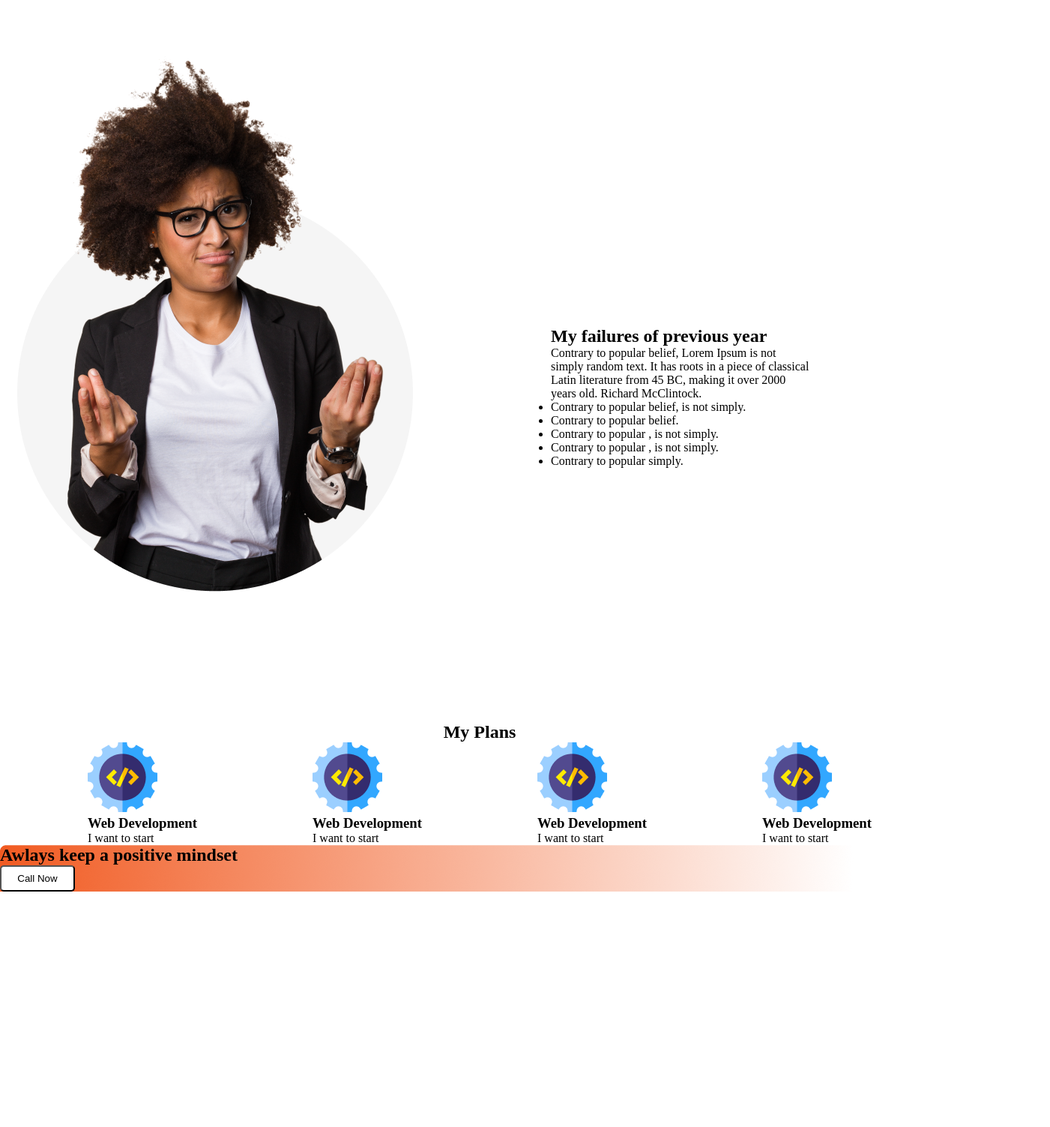
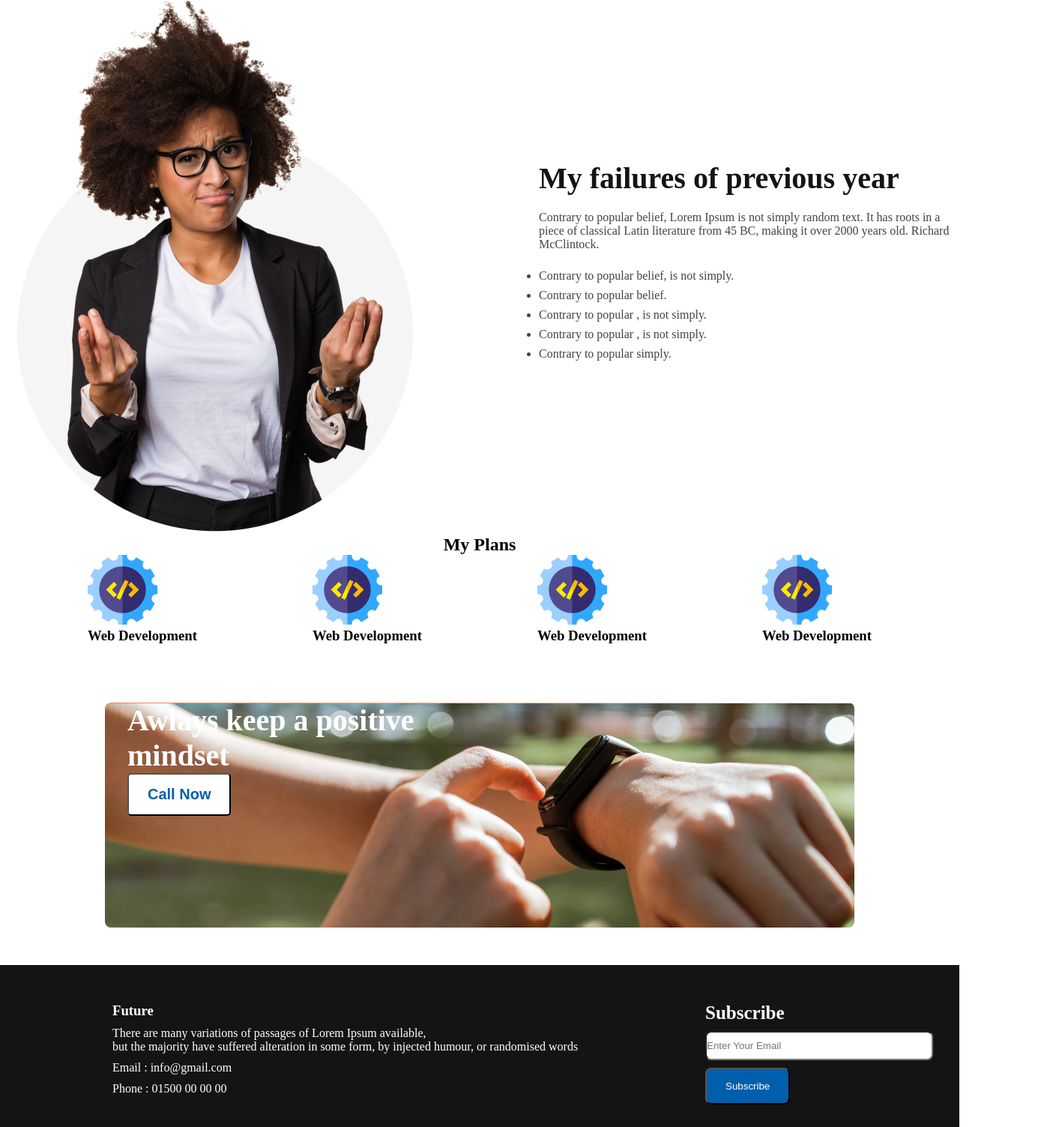
Before and after one commit to mazharulislam-12/new-year-new-me-main, a plain HTML site: page index.html in a window 1280 px wide. Shown: the part 875-2378 px from the top of the page at 75% size, 1401 px wide, since content can reach past the window. Before the commit the page ends 2064 px from the top, so only its background shows below. Drawn offline with Linux system fonts and the light colour scheme.

Commit message:
customise all section

```diff
--- a/CSS/style.css
+++ b/CSS/style.css
@@ -1,67 +1,80 @@
-*{
+* {
   padding: 0;
   margin: 0;
 }
-#main-header{
+#main-header {
   background-image: url("../images/banner/banner3.png");
   text-align: center;
-    height: 100vh;
+  height: 90vh;
 }
-.header-container{
+.header-container {
   padding: 216px 230px 262px 876px;
 }
-.header-container h2{
+.header-container h2 {
   color: #fff;
-    font-weight: bold;
-    width: 525px;
-    margin-bottom: 10px;
+  text-align: right;
+  font-size: 65px;
+  font-weight: 700;
 }
-.header-container p{
+.header-container p {
   color: #fff;
   margin-bottom: 10px;
 }
-.header-container button{
-    background-color: #fff;
-    padding: ;
-    width: 100px;
-    height: 35px;
+.header-container button {
+  background: #fff;
+  border: none;
+  padding: 15px 25px;
   border-radius: 5px;
-    background: #FFF;
+  background: #fff;
+  color: #005fac;
+  text-align: right;
+  font-size: 20px;
+  font-weight: 600;
 }
 /* about section start */
 
-.about-container{
+.about-container {
   display: flex;
-    justify-content: space-around;
+  justify-content: space-between;
+  align-items: center;
   gap: 150px;
 }
-.about-text{
-    margin-top: 370px;
-    margin-left: 134px;
-    margin-right: 200px;
-
+.about-text h2 {
+  color:  #151414;
+  font-size: 40px;
+  font-weight: 700;
+  margin-bottom: 20px;
 }
-.about-img{
-    width: 451px;
-    height: 898px;
-
+.about-text p{
+    color:#444343;
+font-size: 16px;
+font-style: normal;
+font-weight: 400;
 }
-#about-secton{
-    margin-top:140px;
-
+.about-ul{
+    color: #444343;
+font-size: 16px;
+font-weight: 400;
+line-height: 26px;
+margin-top: 20px;
+}
+.about-img {
+}
+#about-secton {
+  margin-top: 140px;
 }
 
 /* about section end */
 
 /* plan section start */
-#planSection{
+#planSection {
   width: 1200px;
   margin: 0 auto;
 }
-#planSection h2{
+#planSection h2 {
   text-align: center;
 }
-.plan-container{
+.plan-container {
   display: flex;
   margin: 0 auto;
   justify-content: space-around;
@@ -69,17 +82,75 @@
 /* plan section end */
 
 /* banner section start */
-.buttonBanner{
-    background-color: #fff;
-    padding: ;
-    width: 100px;
+#bannerSection {
+  align-items: center;
+  margin: 50px 0;
+}
+.banner-container {
+  background-image: url(/images/watch.png), url(/images/gradient2.png);
+  border-radius: 8px;
+  background-repeat: no-repeat;
+  width: 1000px;
+  height: 300px;
+  margin: 0 auto;
+}
+.banner-container h3 {
+  text-align: start;
+  margin-left: 30px;
+  color: #fff;
+  font-size: 40px;
+  font-weight: 700;
+}
+.banner-container button {
+  border-radius: 5px;
+  background: #fff;
+  padding: 15px 25px;
+  color: #005fac;
+  text-align: center;
+  font-size: 20px;
+  font-weight: 600;
+  margin-left: 30px;
+}
+
+/* banner section end */
+footer {
+  display: flex;
+  justify-content: center;
+  background: #151414;
+  padding-bottom: 30px;
+}
+.future h3,
+p {
+  color: #fff;
+  margin-bottom: 10px;
+}
+.future {
+  margin-left: 150px;
+}
+.future {
+  width: 70%;
+  margin-top: 50px;
+}
+.subscribe {
+  width: 30%;
+  margin-top: 50px;
+}
+.subscribe h3 {
+  color: white;
+  color: #fff;
+  font-size: 25px;
+  font-weight: 600;
+  margin-bottom: 10px;
+}
+.subscribe form input {
+  width: 300px;
   height: 35px;
-    border-radius: 5px;
-    background: #FFF;
+  border-radius: 8px;
 }
-#bannerSection{
-    background-image: url('../images/gradient3.png');
-    background-repeat: no-repeat;
-
+.subscribe button {
+  border-radius: 8px;
+  background: #005fac;
+  padding: 15px 25px;
+  margin-top: 10px;
+  color: white;
 }
-/* banner section end */
--- a/index.html
+++ b/index.html
@@ -38,7 +38,7 @@
                 <h2>My failures of previous year</h2>
                 <p>Contrary to popular belief, Lorem Ipsum is not simply random text. It has roots in a piece of classical Latin literature from 45 BC, making it over 2000 years old. Richard McClintock.</p>
 
-                <ul>
+                <ul class="about-ul">
                     <li>Contrary to popular belief, is not simply.</li>
                     <li>Contrary to popular belief.</li>
                     <li>Contrary to popular , is not simply.</li>
@@ -88,12 +88,34 @@
 
     <!-- banner section start  -->
     <section id="bannerSection">
-        <h2>Awlays keep a positive mindset</h2>
-        <button class="buttonBanner">Call Now</button>
+
+        <div class="banner-container">
+            <h3>Awlays keep a positive <br> mindset</h3>
+            <button>Call Now</button>
+        </div>
+
     </section>
     <!-- banner section end -->
 
 
 
+    <footer>
+        <div class="future">
+            <h3>Future</h3>
+            <p>There are many variations of passages of Lorem Ipsum available, <br> but the majority have suffered alteration in some form, by injected humour, or randomised words</p>
+            <p>Email : info@gmail.com</p>
+            <p>Phone : 01500 00 00 00</p>
+        </div>
+
+        <div class="subscribe">
+            <h3>Subscribe</h3>
+            <form>
+                <input type="email" name="" id="" placeholder="Enter Your Email">
+            </form>
+            <button>Subscribe</button>
+        </div>
+    </footer>
+
+
 </body>
 </html>
```
Lines whose indentation alone changed are shown as unchanged.
